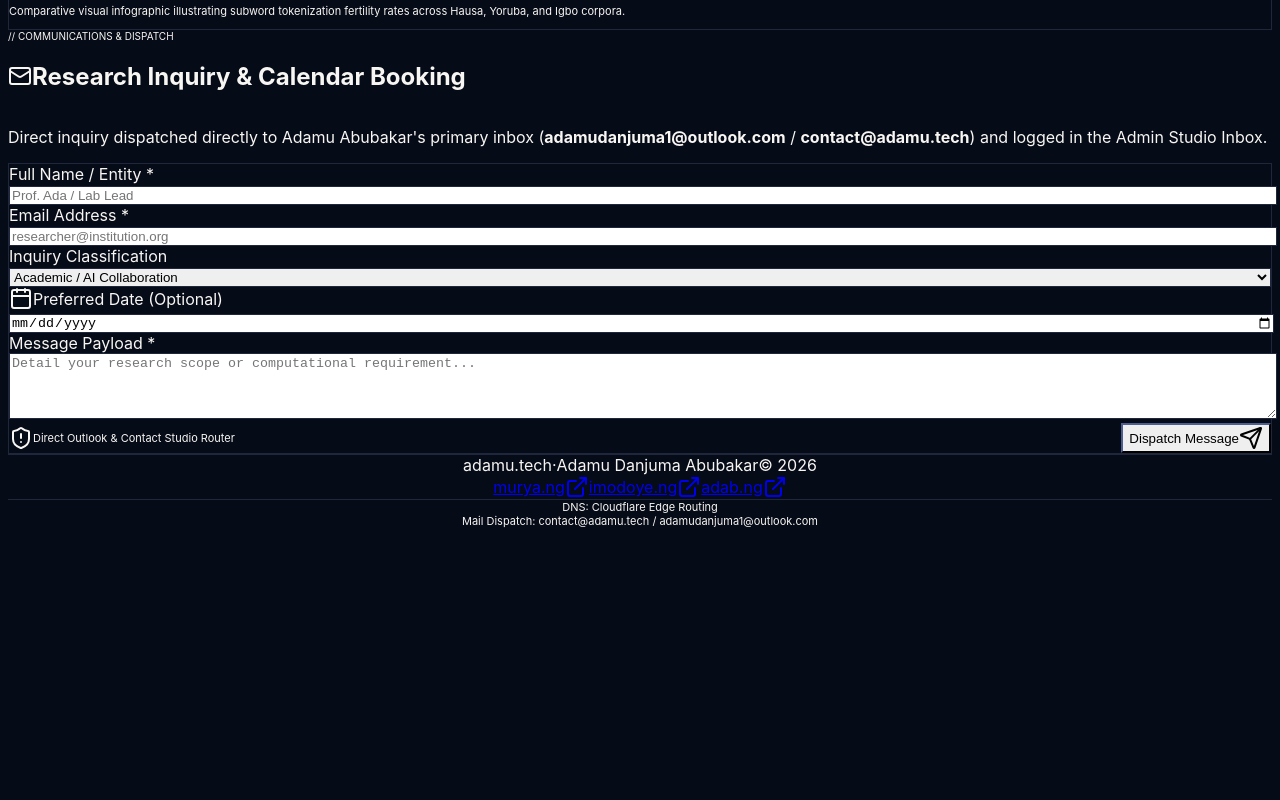
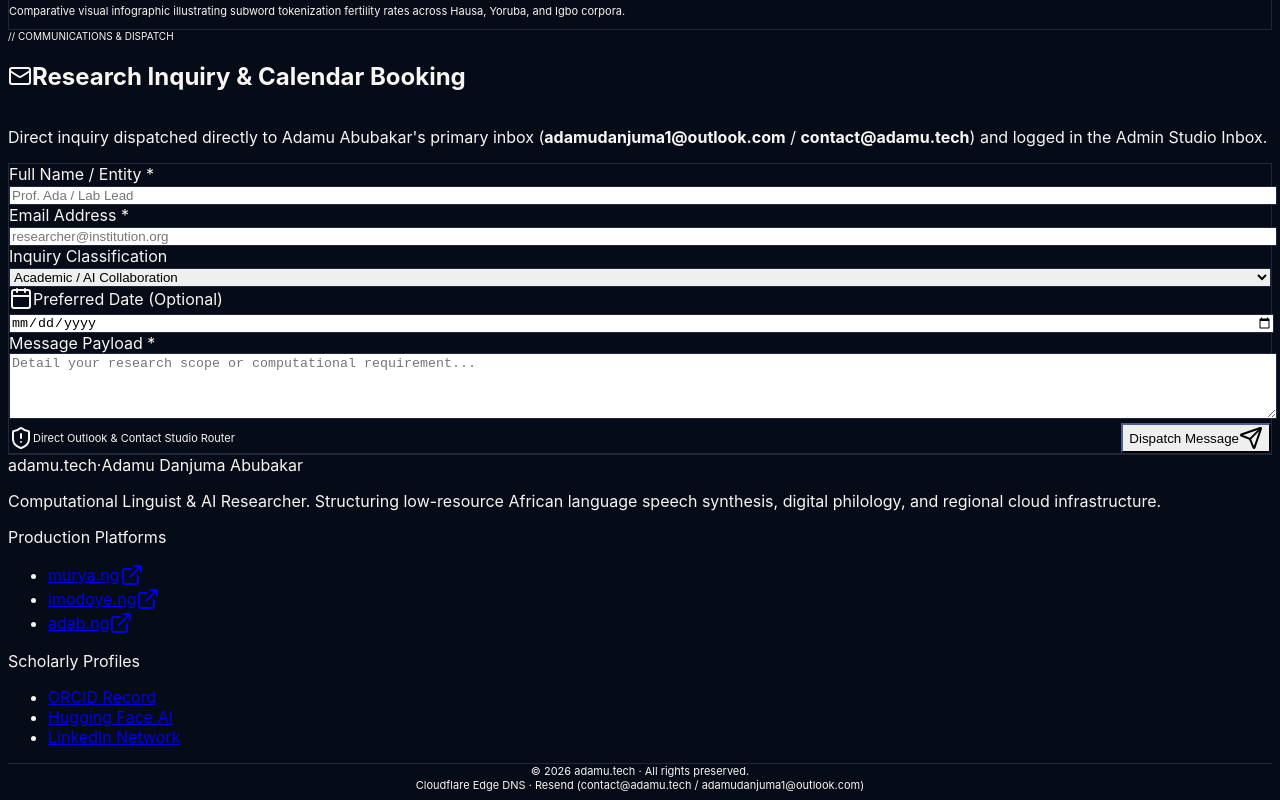
Before and after one commit to adab-tech/adab-tech.github.io, a Next.js app: page / in a window 1280 px wide. Shown: the part 2925-3725 px from the top of the page. Before the commit the page ends 3461 px from the top, so only its background shows below. Built offline with nearby package versions, Linux system fonts and the light colour scheme.

Commit message:
feat: add personal LinkedIn URL and footer ecosystem map

```diff
--- a/src/components/GlobalShell.tsx
+++ b/src/components/GlobalShell.tsx
@@ -63,7 +63,7 @@ export function GlobalShell({ children }: ShellProps) {
             <a href="https://huggingface.co/adab-tech" target="_blank" rel="noreferrer" className="text-zinc-500 hover:text-zinc-900 dark:hover:text-zinc-50 transition-colors flex items-center space-x-1" aria-label="HuggingFace">
               <span className="font-mono text-xs font-bold text-amber-500">HF</span>
             </a>
-            <a href="https://www.linkedin.com/company/murya-voice" target="_blank" rel="noreferrer" className="text-zinc-500 hover:text-zinc-900 dark:hover:text-zinc-50 transition-colors" aria-label="LinkedIn">
+            <a href="https://www.linkedin.com/in/adamudanjuma" target="_blank" rel="noreferrer" className="text-zinc-500 hover:text-zinc-900 dark:hover:text-zinc-50 transition-colors" aria-label="LinkedIn Profile">
               <svg className="h-4 w-4 fill-current" viewBox="0 0 24 24">
                 <path d="M19 0h-14c-2.761 0-5 2.239-5 5v14c0 2.761 2.239 5 5 5h14c2.762 0 5-2.239 5-5v-14c0-2.761-2.238-5-5-5zm-11 19h-3v-11h3v11zm-1.5-12.268c-.966 0-1.75-.79-1.75-1.764s.784-1.764 1.75-1.764 1.75.79 1.75 1.764-.783 1.764-1.75 1.764zm13.5 12.268h-3v-5.604c0-3.368-4-3.113-4 0v5.604h-3v-11h3v1.765c1.396-2.586 7-2.777 7 2.476v6.759z" />
               </svg>
@@ -98,36 +98,74 @@ export function GlobalShell({ children }: ShellProps) {
         {children}
       </main>
 
-      {/* Footer */}
+      {/* Footer Ecosystem Map */}
       <footer className="w-full border-t border-zinc-200 dark:border-zinc-800 py-8 bg-white dark:bg-midnight-950">
-        <div className="max-w-6xl mx-auto px-4 space-y-4">
-          <div className="flex flex-col sm:flex-row items-center justify-between gap-4 font-mono text-xs text-zinc-400">
+        <div className="max-w-6xl mx-auto px-4 space-y-6">
+          <div className="grid grid-cols-1 md:grid-cols-4 gap-6 font-mono text-xs text-zinc-400 pb-6 border-b border-zinc-100 dark:border-zinc-900">
+
+            {/* Identity & Scope */}
+            <div className="space-y-2 md:col-span-2">
               <div className="flex items-center space-x-2">
-              <span className="font-bold text-zinc-900 dark:text-zinc-100">adamu.tech</span>
+                <span className="font-bold text-zinc-900 dark:text-zinc-100 text-sm">adamu.tech</span>
                 <span>·</span>
                 <span>Adamu Danjuma Abubakar</span>
-              <span>© {new Date().getFullYear()}</span>
+              </div>
+              <p className="font-sans text-xs text-zinc-500 dark:text-zinc-400 leading-relaxed max-w-md">
+                Computational Linguist & AI Researcher. Structuring low-resource African language speech synthesis, digital philology, and regional cloud infrastructure.
+              </p>
             </div>
 
-            <div className="flex items-center space-x-4">
-              <a href="https://murya.ng" target="_blank" rel="noreferrer" className="hover:text-gold-400 transition-colors flex items-center gap-1">
+            {/* Ecosystem Platforms */}
+            <div className="space-y-2">
+              <span className="font-bold text-zinc-900 dark:text-zinc-200 text-xs">Production Platforms</span>
+              <ul className="space-y-1.5 text-zinc-500 dark:text-zinc-400">
+                <li>
+                  <a href="https://murya.ng" target="_blank" rel="noreferrer" className="hover:text-gold-400 transition-colors inline-flex items-center gap-1">
                     <span>murya.ng</span>
                     <ExternalLink className="h-3 w-3" />
                   </a>
-              <a href="https://imodoye.ng" target="_blank" rel="noreferrer" className="hover:text-gold-400 transition-colors flex items-center gap-1">
+                </li>
+                <li>
+                  <a href="https://imodoye.ng" target="_blank" rel="noreferrer" className="hover:text-gold-400 transition-colors inline-flex items-center gap-1">
                     <span>imodoye.ng</span>
                     <ExternalLink className="h-3 w-3" />
                   </a>
-              <a href="https://adab.ng" target="_blank" rel="noreferrer" className="hover:text-gold-400 transition-colors flex items-center gap-1">
+                </li>
+                <li>
+                  <a href="https://adab.ng" target="_blank" rel="noreferrer" className="hover:text-gold-400 transition-colors inline-flex items-center gap-1">
                     <span>adab.ng</span>
                     <ExternalLink className="h-3 w-3" />
                   </a>
+                </li>
+              </ul>
+            </div>
+
+            {/* Scholarly Archives */}
+            <div className="space-y-2">
+              <span className="font-bold text-zinc-900 dark:text-zinc-200 text-xs">Scholarly Profiles</span>
+              <ul className="space-y-1.5 text-zinc-500 dark:text-zinc-400">
+                <li>
+                  <a href="https://orcid.org/0009-0009-4672-4956" target="_blank" rel="noreferrer" className="hover:text-gold-400 transition-colors">
+                    ORCID Record
+                  </a>
+                </li>
+                <li>
+                  <a href="https://huggingface.co/adab-tech" target="_blank" rel="noreferrer" className="hover:text-gold-400 transition-colors">
+                    Hugging Face AI
+                  </a>
+                </li>
+                <li>
+                  <a href="https://www.linkedin.com/in/adamudanjuma" target="_blank" rel="noreferrer" className="hover:text-gold-400 transition-colors">
+                    LinkedIn Network
+                  </a>
+                </li>
+              </ul>
             </div>
           </div>
 
-          <div className="flex flex-col sm:flex-row items-center justify-between text-[11px] font-mono text-zinc-500 pt-3 border-t border-zinc-100 dark:border-zinc-900">
-            <div>DNS: Cloudflare Edge Routing</div>
-            <div>Mail Dispatch: contact@adamu.tech / adamudanjuma1@outlook.com</div>
+          <div className="flex flex-col sm:flex-row items-center justify-between text-[11px] font-mono text-zinc-500">
+            <div>© {new Date().getFullYear()} adamu.tech · All rights preserved.</div>
+            <div>Cloudflare Edge DNS · Resend (contact@adamu.tech / adamudanjuma1@outlook.com)</div>
           </div>
         </div>
       </footer>
```
Lines whose indentation alone changed are shown as unchanged.
